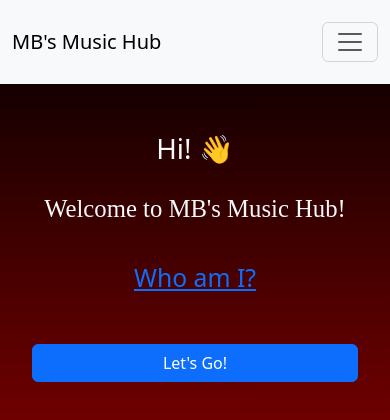
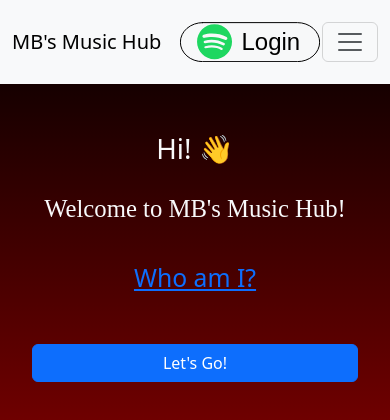
Before and after one commit to mbeierwaltes321/mb-music-hub-server, a Vue app in the folder mb-music-hub-frontend/mb-music-hub-frontend/: page / in a window 390 px wide. Shown: the top 420 px of the page. Built offline with nearby package versions, Linux system fonts and the light colour scheme.

Commit message:
Added login icons, nearly finished toolbar, just have to fix issue with hamburger menu aligned with the login button

```diff
--- a/mb-music-hub-frontend/mb-music-hub-frontend/src/components/AppHeader.vue
+++ b/mb-music-hub-frontend/mb-music-hub-frontend/src/components/AppHeader.vue
@@ -6,9 +6,6 @@
     <nav id="NavigationBar" class="navbar navbar-expand-lg bg-light">
         <div class="container-fluid">
             <a class="navbar-brand" href="#">MB's Music Hub</a>
-            <button class="navbar-toggler" type="button" data-bs-toggle="collapse" data-bs-target="#navbarMediaSelection" aria-controls="navbarSupportedContent" aria-expanded="false">
-                <span class="navbar-toggler-icon"></span>
-            </button>
             <div class="collapse navbar-collapse" id="navbarMediaSelection">
                 <ul class="navbar-nav">
                     <li class="nav-item">
@@ -26,6 +23,12 @@
                     </li>
                 </ul>
             </div>
+            <div id="spotifyLoginButton" class="d-flex flex-row-reverse">
+                <img class="bg-light" src="./../assets/stadium-light-plain.svg">
+            </div>
+            <button class="navbar-toggler" type="button" data-bs-toggle="collapse" data-bs-target="#navbarMediaSelection" aria-controls="navbarSupportedContent" aria-expanded="false">
+                <span class="navbar-toggler-icon"></span>
+            </button>
         </div>
     </nav>
 </template>
```
Also changed, not shown: mb-music-hub-frontend/mb-music-hub-frontend/src/assets/stadium-dark-plain.svg (added), mb-music-hub-frontend/mb-music-hub-frontend/src/assets/stadium-light-plain.svg (added).
